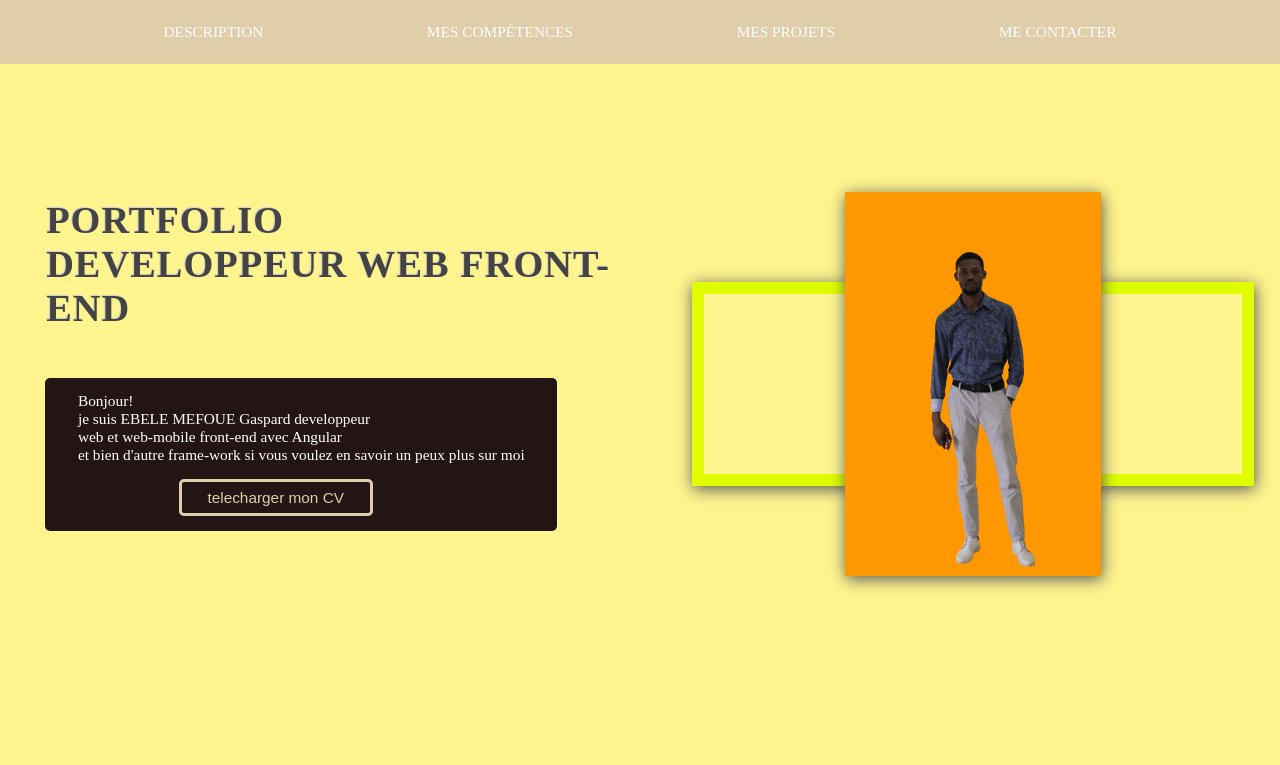
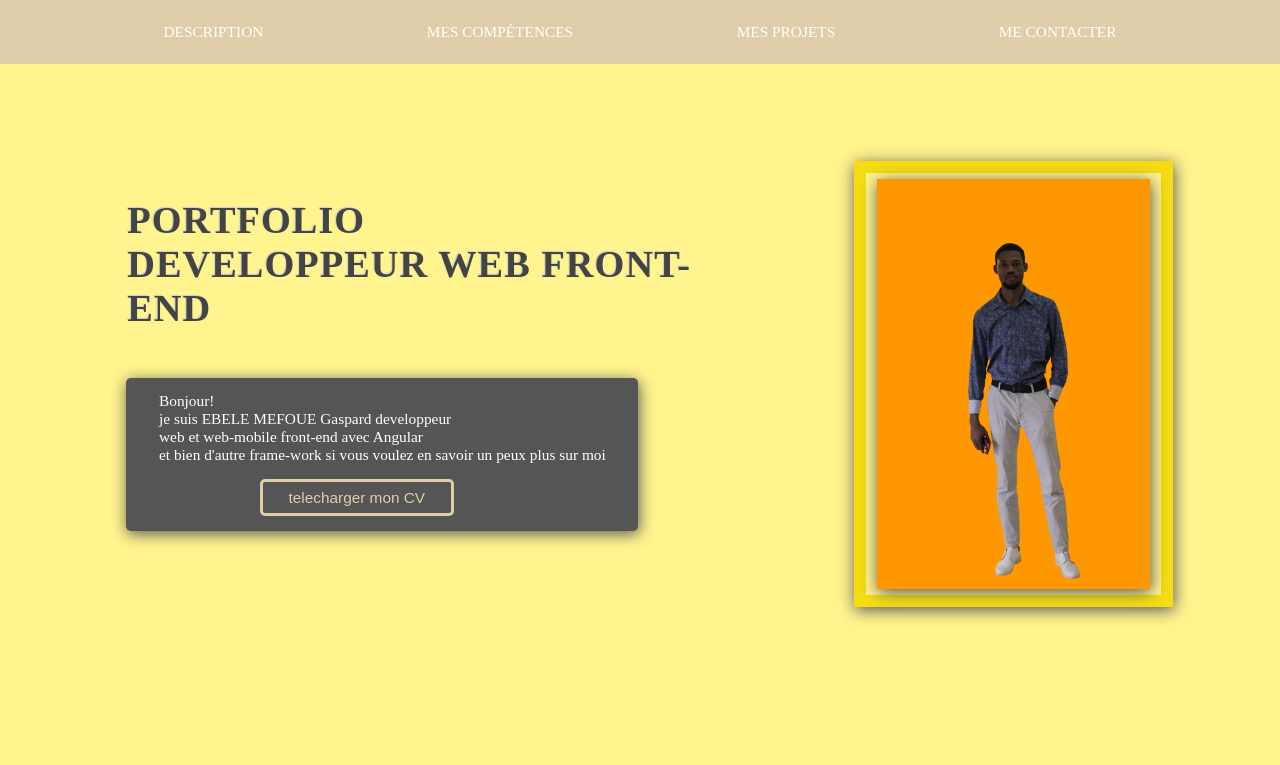
Before and after one commit to ebelemignonne/mon-portefolio, a plain HTML site: page index.html in a window 1280 px wide. In both pictures the pointer is over the picture 1017 px from the left and 383 px from the top of the page. Shown: the top 765 px of the page. Drawn offline with nearby package versions, Linux system fonts and the light colour scheme.

Commit message:
ajustement

```diff
--- a/style.css
+++ b/style.css
@@ -76,13 +76,17 @@ body, html {
     transition: 1s;
     cursor: pointer;
 }
+.img-head:hover {
+    height: 32vw;
+}
 .bas-tete2:hover{
-    border-color: #DFFF00;
+    border-color: #F6DC12;
     -moz-box-shadow:1px 3px 15px #555;
     -webkit-box-shadow:1px 3px 15px #555;
     box-shadow:1px 3px 15px #555;
-    height: 14vw;
-    width: 42vw;
+    height: 33vw;
+    width: 23vw;
+    transition-duration: 0.5s;
 
 }
 .li-head:hover  > a::after {
@@ -177,7 +181,10 @@ header {
     width: 40vw;
     color: #CB8E00;
     position: relative;
-    background-color: rgb(36, 21, 21);
+    -moz-box-shadow:1px 3px 15px #555;
+    -webkit-box-shadow:1px 3px 15px #555;
+    box-shadow:1px 3px 15px #555;
+    background-color:  #555;
     left: 1.5vw;
     top: -3vw;
     cursor: pointer;
```
